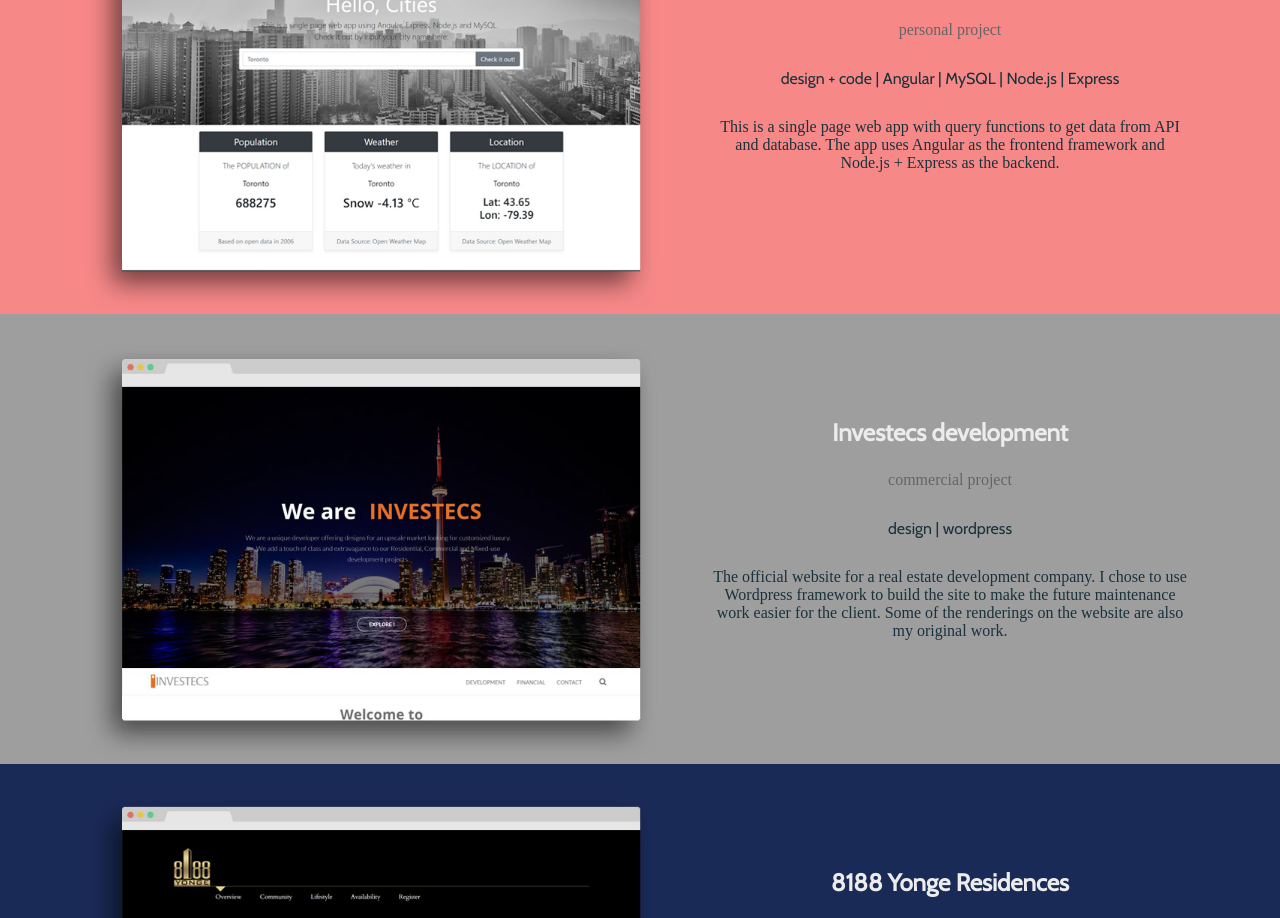
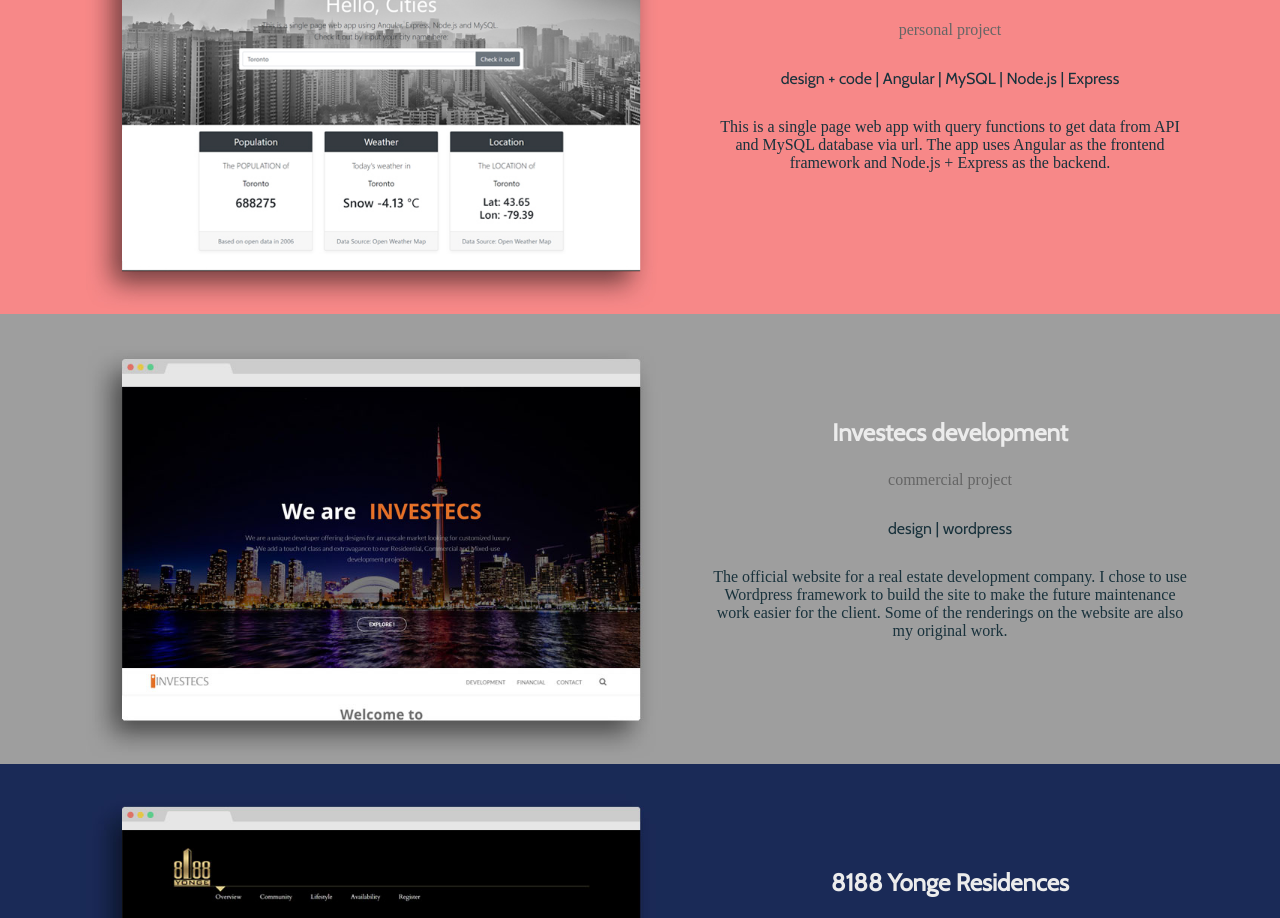
Before and after one commit to yecoding/portofolio, a plain HTML site: page works.html in a window 1280 px wide. Shown: the part 1317-2235 px from the top of the page. Drawn offline with nearby package versions, Linux system fonts and the light colour scheme; a web font is replaced by a local one.

Commit message:
Modified the description of cityfacts app

```diff
--- a/works.html
+++ b/works.html
@@ -66,7 +66,7 @@
           <h3 class="brighttext">City Facts Web App <span><a class="iconlink" href="https://github.com/yecoding/cityfacts-webapp"><i class="fa fa-github" aria-hidden="true"></i></a></span></h3>
           <p class="tags">personal project</p>
           <p class="keywords darktext">design + code | Angular | MySQL | Node.js | Express</p>
-          <p class="detail">This is a single page web app with query functions to get data from API and database. The app uses Angular as the frontend framework and Node.js + Express as the backend.</p>
+          <p class="detail">This is a single page web app with query functions to get data from API and MySQL database via url. The app uses Angular as the frontend framework and Node.js + Express as the backend.</p>
         </div>
       </section>
 
```
